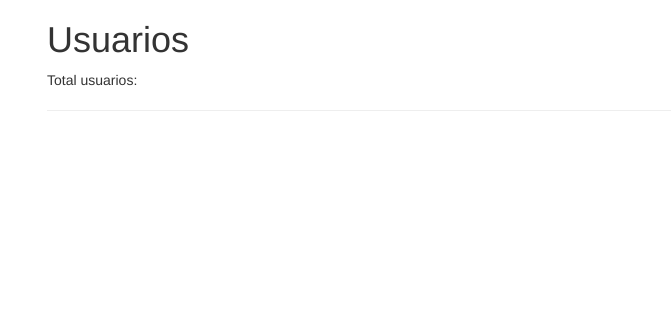
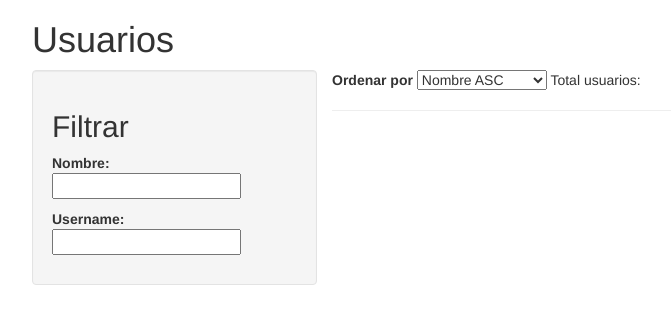
Before and after one commit to yavemu/demo-angularJS, a website: page app/index.html in a window 1280 px wide. Shown: the whole page, without its empty margins (38-709 px from the left). Drawn offline with nearby package versions, Linux system fonts and the light colour scheme; no server answers.

Commit message:
New features: componente listar usuarios - ordenar y filtrar

```diff
--- a/app/user-list/user-list.component.js
+++ b/app/user-list/user-list.component.js
@@ -4,10 +4,10 @@ angular
         templateUrl: 'user-list/user-list.template.html',
         controller: function UserListController($http) {
             var self = this;
-            self.orderProp = 'name';
 
             $http.get('https://jsonplaceholder.typicode.com/users').then(function (response) {
                 self.users = response.data;
             });
+            self.orderProp = 'name';
         }
     })
--- a/app/user-list/user-list.template.html
+++ b/app/user-list/user-list.template.html
@@ -1,12 +1,26 @@
 <div class="container-fluid">
     <div class="row">
-        <div class="col-md-12">
-            <h1>Usuarios</h1>
-            <span>Total usuarios: {{$ctrl.users.length}}</span>
+        <h1>Usuarios</h1>
+        <div class="col-xs-12 col-md-3 well">
+            <h2>Filtrar</h2>
+            <p><b>Nombre:</b> <br> <input ng-model="$ctrl.query.name" /></p>
+            <p><b>Username:</b> <br> <input ng-model="$ctrl.query.username" /></p>
+        </div>
+        <div class="col-xs-12 col-md-9">
+            <p>
+                <b>Ordenar por</b>
+                <select ng-model="$ctrl.orderProp">
+                    <option value="name">Nombre ASC</option>
+                    <option value="-name">Nombre DESC</option>
+                    <option value="username">Username ASC</option>
+                    <option value="-username">Username DESC</option>
+                </select>
+                <span>Total usuarios: {{$ctrl.users.length}}</span>
+            </p>
             <hr>
-            <div class="well" ng-repeat="user in $ctrl.users">
-                <p>{{user.name}}</p>
-                <p>{{user.username}}</p>
+            <div class="well" ng-repeat="user in $ctrl.users | filter:$ctrl.query | orderBy:$ctrl.orderProp">
+                <p><b>Usuario: </b>{{user.name}}</p>
+                <p><b>Username: </b>{{user.username}}</p>
             </div>
         </div>
     </div>
```
